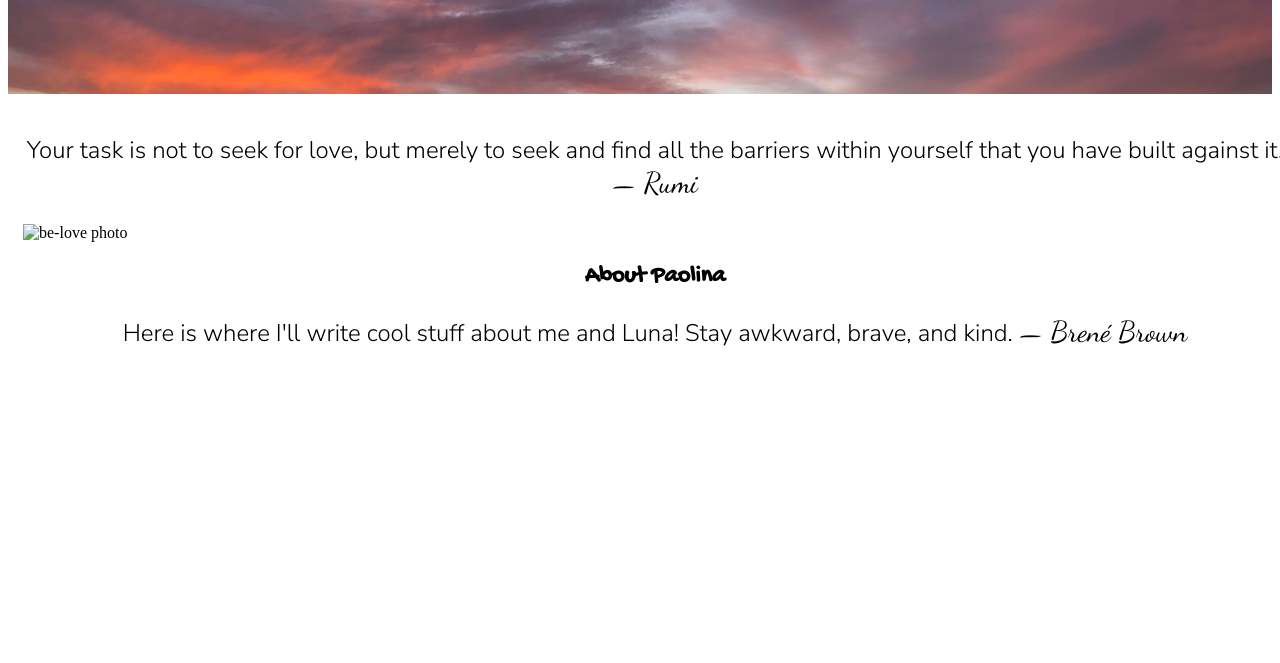
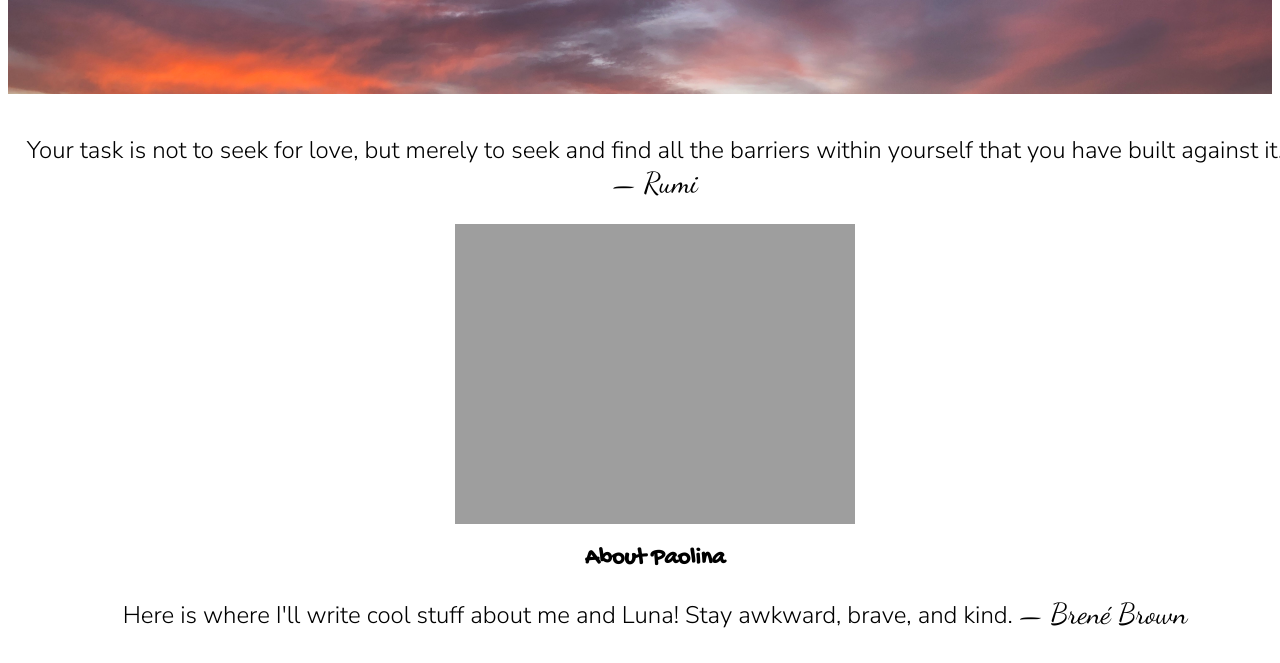
Before and after one commit to poeia/paolinavision, a plain HTML site: page index.html in a window 1280 px wide. Shown: the part 187-850 px from the top of the page. Before the commit the page ends 800 px from the top, so only its background shows below. Drawn offline with Linux system fonts and the light colour scheme; the site is published under a folder, as on GitHub Pages, so addresses that start at the root find nothing.

Commit message:
Update index be-love

```diff
--- a/index.html
+++ b/index.html
@@ -25,7 +25,7 @@
 		<div class="hero row">
 			<div class="col-xs-12">
 				<p class="lead">Your task is not to seek for love, but merely to seek and find all the barriers within yourself that you have built against it. <span class="author">&mdash;&nbsp;Rumi</span></p>
-  <img src="/img/be-love.jpg" class="img-responsive center-block" alt="be-love photo">
+  <img src="img/be-love.jpg" class="img-responsive center-block" alt="be-love photo">
  </div>
 </div>
 
```
